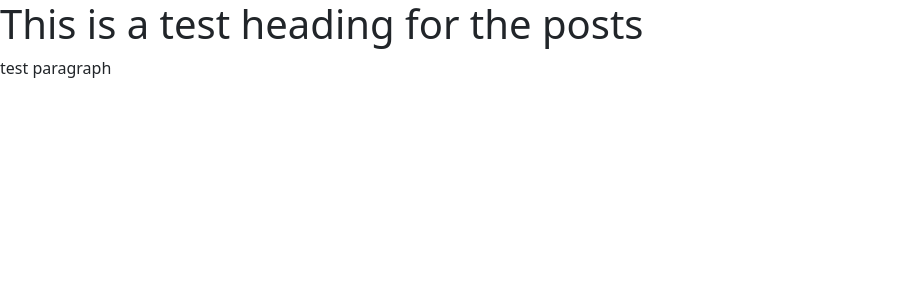
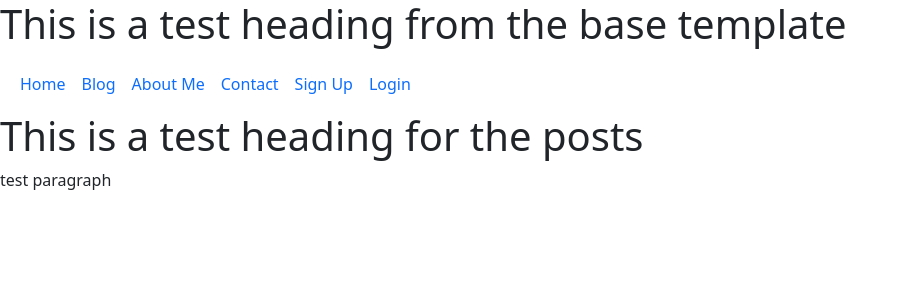
Before and after one commit to JulianeGampe/travel-blog, a Django app: page /posts/ in a window 1280 px wide. Shown: the top 300 px of the page, without its empty margins (0-908 px from the left). Run offline with Django 3.2, Linux system fonts and the light colour scheme; data that the repository does not hold is empty.

Commit message:
Create a basic navbar

```diff
--- a/templates/base.html
+++ b/templates/base.html
@@ -10,6 +10,43 @@
 </head>
 <body>
     <main>
+
+        <h1> This is a test heading from the base template</h1>
+
+        <!-- navigation menu -->
+        <nav class="navbar navbar-expand-lg">
+            <div class="container-fluid">
+                <div class="collapse navbar-collapse">
+                    <ul class="navbar-nav me-auto">
+                        <li class="nav-item">
+                            <a class="nav-link" href="#">Home</a>
+                        </li>
+                        <li class="nav-item">
+                            <a class="nav-link" href="{% url 'account_signup' %}">Blog</a>
+                        </li>
+                        <li class="nav-item">
+                            <a class="nav-link" href="#">About Me</a>
+                        </li>
+                        <li class="nav-item">
+                            <a class="nav-link" href="#">Contact</a>
+                        </li>
+                        {% if user.is_authenticated %}
+                        <li class="nav-item">
+                            <a class="nav-link" href="{% url 'account_logout' %}">Logout</a>
+                        </li>
+                        {% else %}
+                        <li class="nav-item">
+                            <a class="nav-link" href="{% url 'account_signup' %}">Sign Up</a>
+                        </li>
+                        <li class="nav-item">
+                            <a class="nav-link" href="{% url 'account_login' %}">Login</a>
+                        </li>
+                        {% endif %}
+                    </ul>
+                </div>
+            </div>
+        </nav>
+
         {% block content %}
         <!-- content goes here-->
         {% endblock content%}
```
